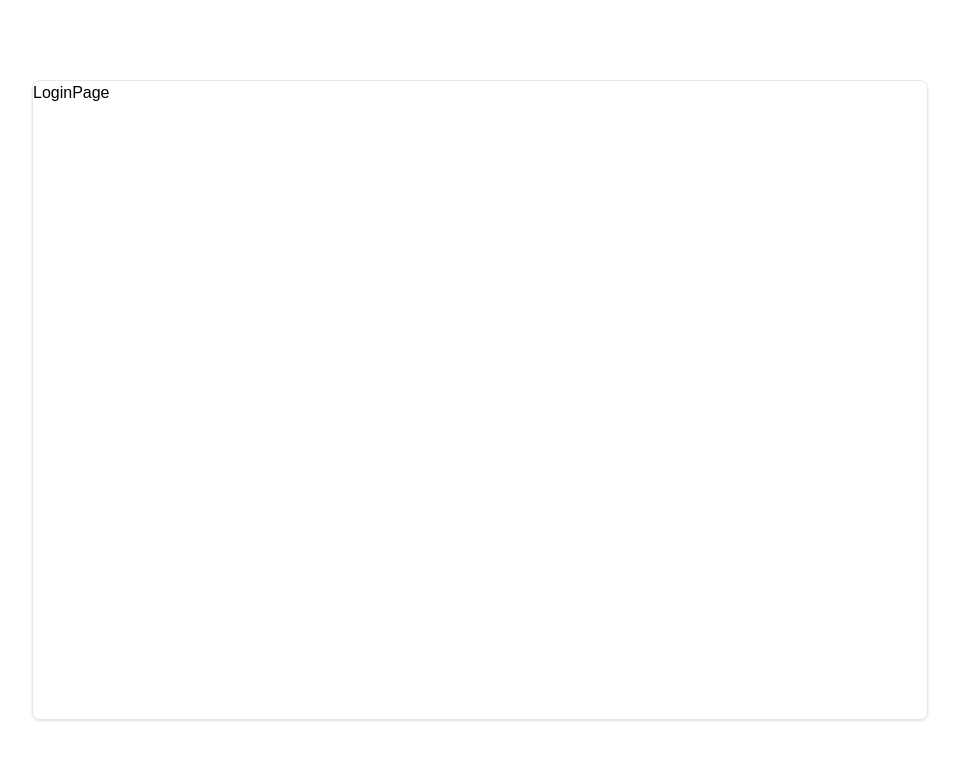
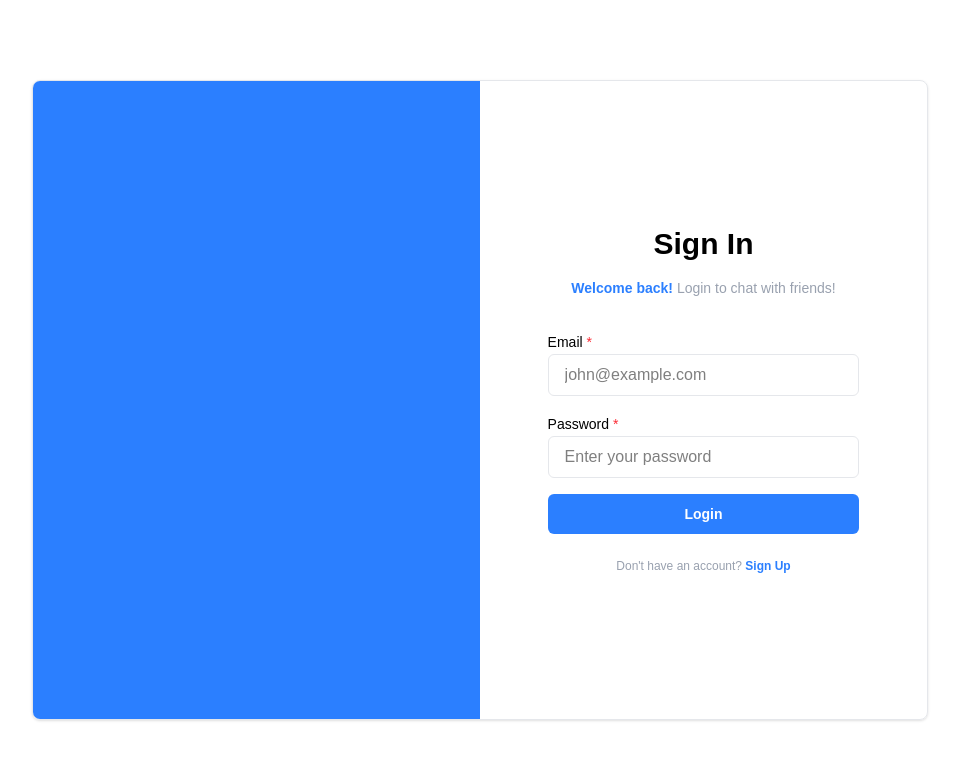
Before and after one commit to dojo-prog/web-chat-app-socketio, a React (Vite) app in the folder frontend/: page /auth in a window 1280 px wide. Shown: the top 760 px of the page, without its empty margins (160-1119 px from the left). Built offline with nearby package versions, Linux system fonts and the light colour scheme.

Commit message:
chore: defined login page ui

```diff
--- a/frontend/src/pages/LoginPage.tsx
+++ b/frontend/src/pages/LoginPage.tsx
@@ -1,5 +1,63 @@
+import CustomButton from "../components/CustomButton";
+import CustomInput from "../components/CustomInput";
+import { useForm } from "../hooks/useForm";
+
 const LoginPage = () => {
-  return <div>LoginPage</div>;
+  const { formData, handleChange } = useForm({
+    email: "",
+    password: "",
+  });
+
+  return (
+    <div className="h-full w-full flex">
+      {/* Left Section */}
+      <div className="w-1/2 bg-blue-500"></div>
+
+      {/* Right Section */}
+      <div className="w-1/2 px-10 flex flex-col items-center justify-center">
+        {/* Header Text */}
+        <div className="text-center mb-8">
+          <h2 className="text-3xl font-bold mb-4">Sign In</h2>
+          <p className="text-gray-400 text-sm">
+            <span className="text-blue-500 font-bold">Welcome back!</span> Login
+            to chat with friends!
+          </p>
+        </div>
+
+        {/* Form */}
+        <form className="space-y-4">
+          <CustomInput
+            label="Email"
+            placeholder="john@example.com"
+            type="email"
+            id="email"
+            value={formData.email}
+            onChange={handleChange}
+          />
+
+          <CustomInput
+            label="Password"
+            placeholder="Enter your password"
+            type="password"
+            id="password"
+            value={formData.password}
+            onChange={handleChange}
+          />
+
+          <CustomButton type="submit" title="Login" />
+        </form>
+
+        <div className="mt-4">
+          <p className="text-xs text-gray-400 mt-2">
+            Don't have an account?{" "}
+            <span className="text-blue-500 font-semibold cursor-pointer">
+              Sign Up
+            </span>
+          </p>
+        </div>
+      </div>
+    </div>
+  );
 };
 
 export default LoginPage;
```
